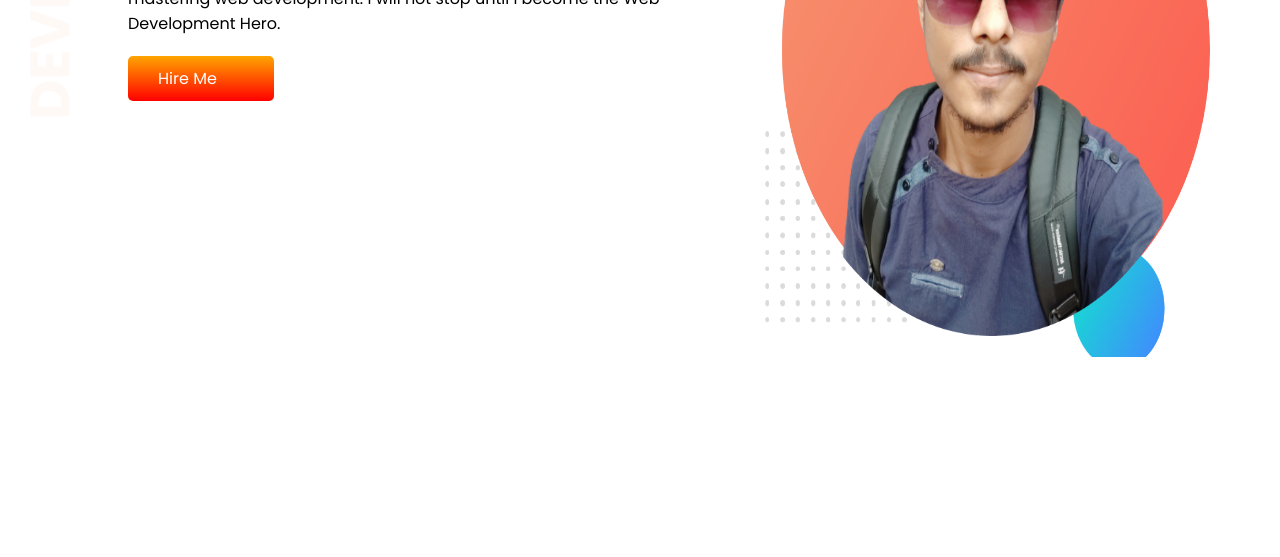
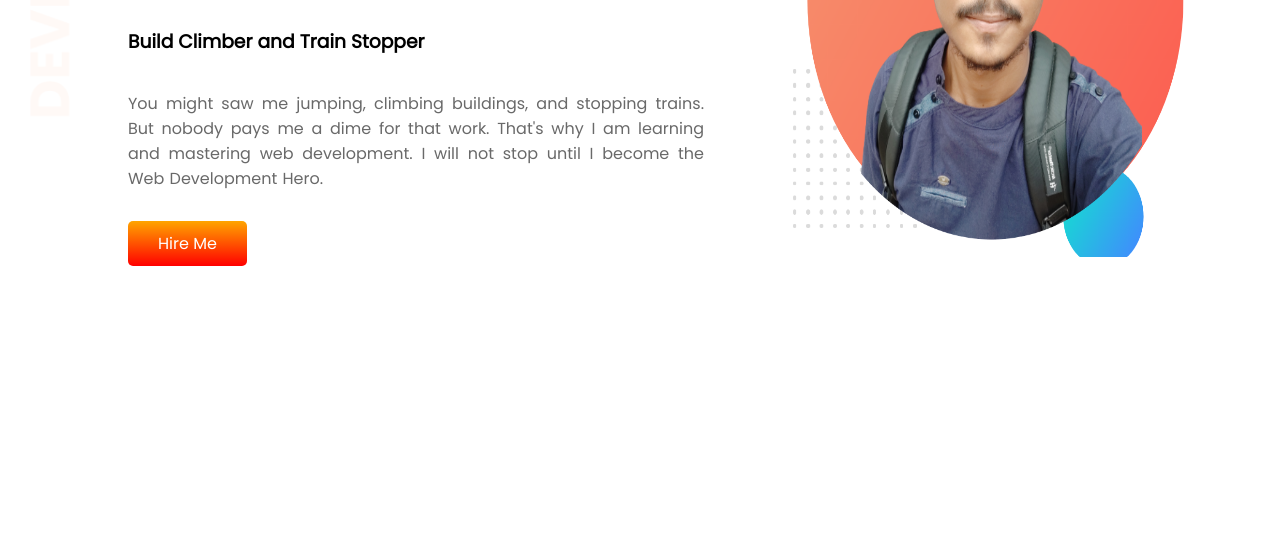
Before and after one commit to Saiful182/Developer_portfolio_practise, a plain HTML site: page index.html in a window 1280 px wide. Shown: the part 243-800 px from the top of the page. Drawn offline with Linux system fonts and the light colour scheme.

Commit message:
upper area fixed

```diff
--- a/style.css
+++ b/style.css
@@ -8,7 +8,19 @@
 
 }
 h1{font-size: 50px;
+    margin: 40px 0 ;
 
+}
+h3{
+    margin: 35px 0;
+    display: block;
+
+}
+.top-left p{
+    text-align: justify;
+    word-spacing: 1px;
+    font: 10px;
+    color: dimgray;
 }
 .orange-color{
     color: orangered;
@@ -20,6 +32,7 @@ section{
 .top-left{
     width: 50%;
     padding-left:10%;
+
 }
 .top-right{
     width: 50%;
@@ -32,17 +45,14 @@ section{
     border-radius: 5px;
     font-weight: 700px;
     color:white;
-    margin-top: 20px;
+    margin-top: 30px;
     display: block;
-    width: 15%;
-
-
-
+    width:fit-content;
 }
 
 .top-right img{
-    width: 80%;
-    height:600px;
+    width: 70%;
+    height:500px;
     margin: auto;
     display: block;
 }
```
